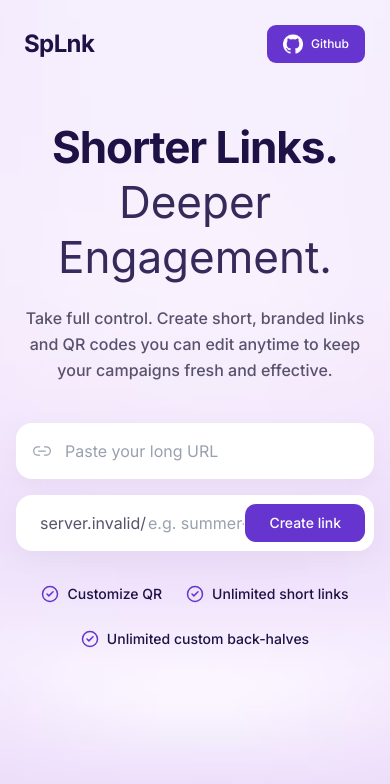
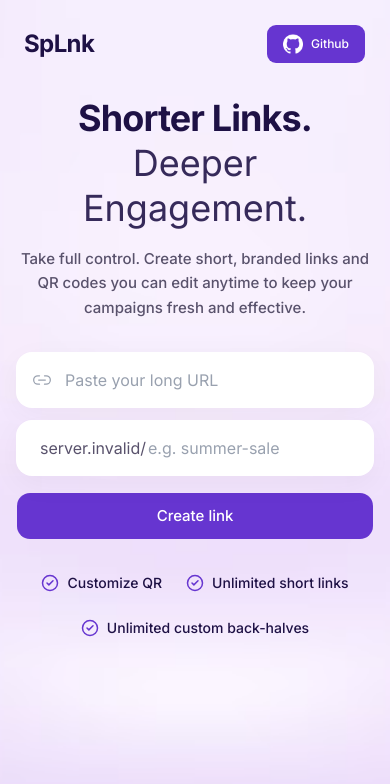
Before and after one commit to SwarnabhG07/splnk, a Next.js app: page / in a window 390 px wide. Shown: the top 784 px of the page. Built offline with nearby package versions, Linux system fonts and the light colour scheme; no server answers.

Commit message:
feat: update styling for main content, input area, and result card for improved layout and responsiveness

```diff
--- a/app/page.tsx
+++ b/app/page.tsx
@@ -149,20 +149,20 @@ export default function Home() {
       </nav>
 
       {/* Main Content */}
-      <main className="flex-1 flex flex-col items-center px-4 text-center mt-8 md:mt-2">
-        <h1 className="text-[44px] md:text-[56px] font-bold text-[#1E1145] leading-tight tracking-tight">
+      <main className="flex-1 flex flex-col items-center px-4 text-center mt-2 md:mt-0">
+        <h1 className="text-[36px] md:text-[48px] font-bold text-[#1E1145] leading-tight tracking-tight">
           Shorter Links.
         </h1>
-        <h2 className="text-[44px] md:text-[56px] font-normal text-[#362A5A] leading-tight mb-5">
+        <h2 className="text-[36px] md:text-[48px] font-normal text-[#362A5A] leading-tight mb-4">
           Deeper Engagement.
         </h2>
 
-        <p className="text-[#59526C] max-w-150 text-[16px] mb-10 leading-relaxed font-medium">
+        <p className="text-[#59526C] max-w-125 text-[15px] mb-8 leading-relaxed font-medium">
           Take full control. Create short, branded links and QR codes you can edit anytime to keep your campaigns fresh and effective.
         </p>
 
         {/* Input Area */}
-        <form onSubmit={handleSubmit(onSubmit)} className="w-full max-w-2xl flex flex-col gap-4 mb-8">
+        <form onSubmit={handleSubmit(onSubmit)} className="w-full max-w-2xl flex flex-col gap-3 mb-8">
           <div className="relative">
             <div className="absolute inset-y-0 left-4 flex items-center pointer-events-none text-gray-400">
               <Link2 className="h-5 w-5 stroke-[1.5]" />
@@ -175,7 +175,9 @@ export default function Home() {
             />
           </div>
           {errors.Linkurl && <p className="text-red-500 text-sm text-left px-4 -mt-2">{errors.Linkurl.message}</p>}
-          <div className="relative flex items-center w-full h-14 rounded-[16px] bg-white shadow-[0_8px_30px_rgb(0,0,0,0.04)] focus-within:ring-2 focus-within:ring-purple-500">
+          <div className="flex flex-col gap-2">
+            <div className="flex flex-col md:flex-row items-center gap-4 w-full">
+              <div className="relative flex items-center w-full h-14 rounded-[16px] bg-white shadow-[0_8px_30px_rgb(0,0,0,0.04)] focus-within:ring-2 focus-within:ring-purple-500 overflow-hidden">
                 <span className="pl-6 pr-0.5 text-[#59526C] text-[16px] md:text-[15px] select-none whitespace-nowrap">
                   {process.env.NEXT_PUBLIC_HOST?.replace(/^https?:\/\//, '')}/
                 </span>
@@ -183,10 +185,10 @@ export default function Home() {
                   type="text"
                   {...register("short")}
                   placeholder="e.g. summer-sale"
-              className="flex-1 h-full bg-transparent border-none outline-none focus:ring-0 text-[16px] md:text-[15px] text-[#1E1145] pr-32.5 placeholder:text-gray-400 min-w-0"
+                  className="flex-1 h-full bg-transparent border-none outline-none focus:ring-0 text-[16px] md:text-[15px] text-[#1E1145] pr-6 placeholder:text-gray-400 min-w-0"
                 />
-            <div className="absolute inset-y-2 right-2 flex items-center">
-              <Button type="submit" className="h-full bg-[#6635D0] hover:bg-[#5225B5] text-white rounded-[12px] px-6 text-sm font-medium transition-colors">
+              </div>
+              <Button type="submit" className="w-full md:w-auto h-12 bg-[#6635D0] hover:bg-[#5225B5] text-white rounded-[14px] px-6 text-[15px] font-medium transition-colors shrink-0">
                 Create link
               </Button>
             </div>
@@ -217,7 +219,7 @@ export default function Home() {
         {/* Result Card */}
         {generated && (
           <div className="w-full max-w-2xl mt-2 mb-12 rounded-2xl bg-white shadow-[0_8px_30px_rgb(0,0,0,0.06)] border border-[#E8E5F0] overflow-hidden animate-in fade-in slide-in-from-bottom-4 duration-500">
-            <div className="flex flex-col sm:flex-row items-center gap-6 p-6">
+            <div className="flex flex-col-reverse sm:flex-row items-center gap-6 p-6">
               {/* QR Code */}
               {qrCode && (
                 <div className="shrink-0 flex flex-col items-center gap-2">
@@ -237,14 +239,14 @@ export default function Home() {
               {/* Short Link Info */}
               <div className="flex-1 flex flex-col items-start gap-3 min-w-0 w-full">
                 <span className="text-xs font-semibold uppercase tracking-wider text-[#6635D0]">Your short link</span>
-                <div className="flex items-center gap-3 w-full">
-                  <code className="flex-1 text-left text-base font-semibold text-[#1E1145] bg-[#F5F3FA] rounded-xl px-4 py-3 truncate border border-[#E8E5F0]">
+                <div className="flex flex-col md:flex-row gap-3 w-full">
+                  <code className="flex-1 w-full text-left text-[14px] md:text-[15px] font-semibold text-[#1E1145] bg-[#F5F3FA] rounded-[12px] px-4 py-2.5 flex items-center border border-[#E8E5F0] overflow-hidden text-ellipsis whitespace-nowrap">
                     {generated}
                   </code>
                   <Button
                     type="button"
                     onClick={() => { navigator.clipboard.writeText(generated); toast.success('Link copied to clipboard!'); }}
-                    className="shrink-0 bg-[#6635D0] hover:bg-[#5225B5] text-white rounded-xl px-5 h-11 text-sm font-medium transition-all"
+                    className="w-full md:w-auto shrink-0 bg-[#6635D0] hover:bg-[#5225B5] text-white rounded-[12px] px-6 h-10 text-[14px] md:text-[15px] font-medium transition-all"
                   >
                     Copy
                   </Button>
```
Lines whose indentation alone changed are shown as unchanged.
